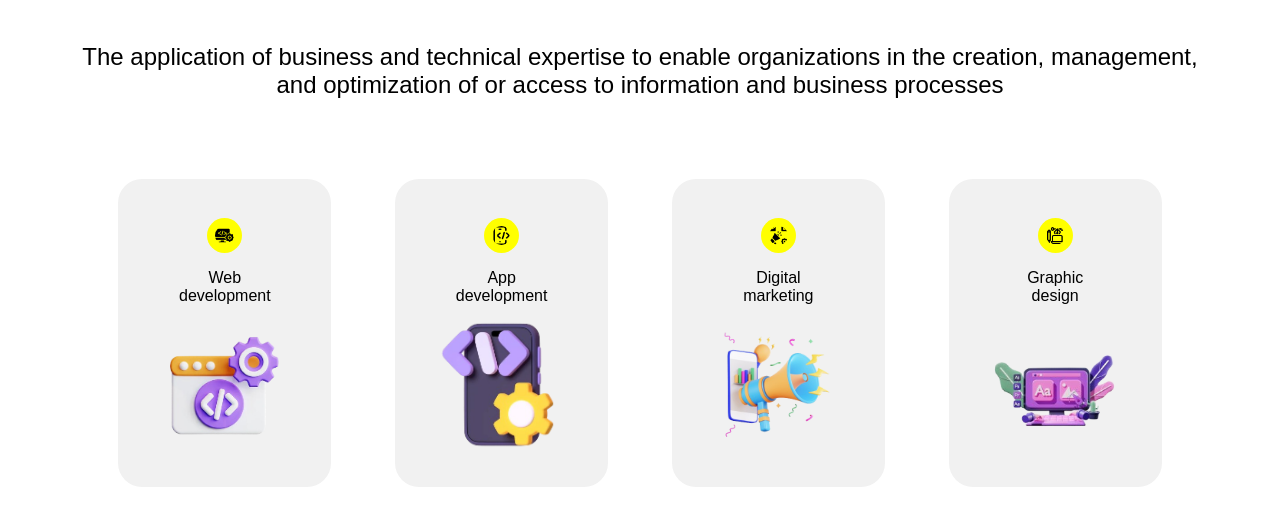
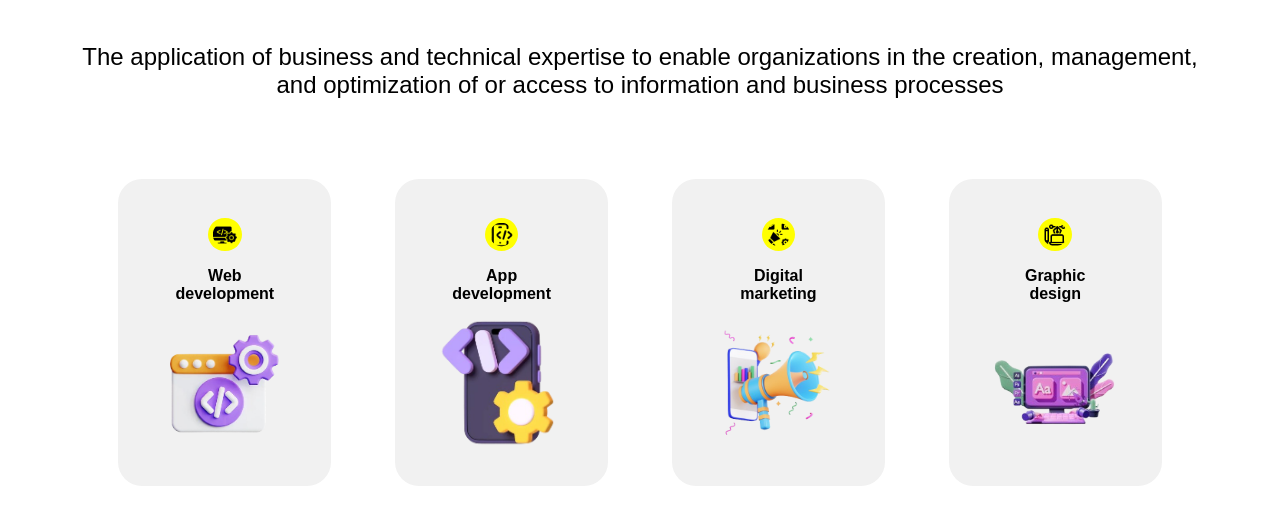
Before and after one commit to Hruthik001/IT-services, a plain HTML site: page index.html in a window 1280 px wide. Shown: the part 126-652 px from the top of the page. Drawn offline with Linux system fonts and the light colour scheme.

Commit message:
Add files via upload

```diff
--- a/style.css
+++ b/style.css
@@ -24,6 +24,11 @@ img{
     width: auto;
 }
 
+.font{
+    font: bold;
+    font-weight: 550;
+}
+
 .hero_main{
     display: flex;
     text-align: center;
@@ -46,10 +51,10 @@ p{
 }
 
 .small_icon{
-    height: 1.2rem;
+    height: 1.5rem;
     background-color: yellow;
-    border-radius: 5rem;
-    padding: 0.5rem;
+    border-radius: 2rem;
+    padding: 0.3rem;
     margin: 0;
 }
 
```
